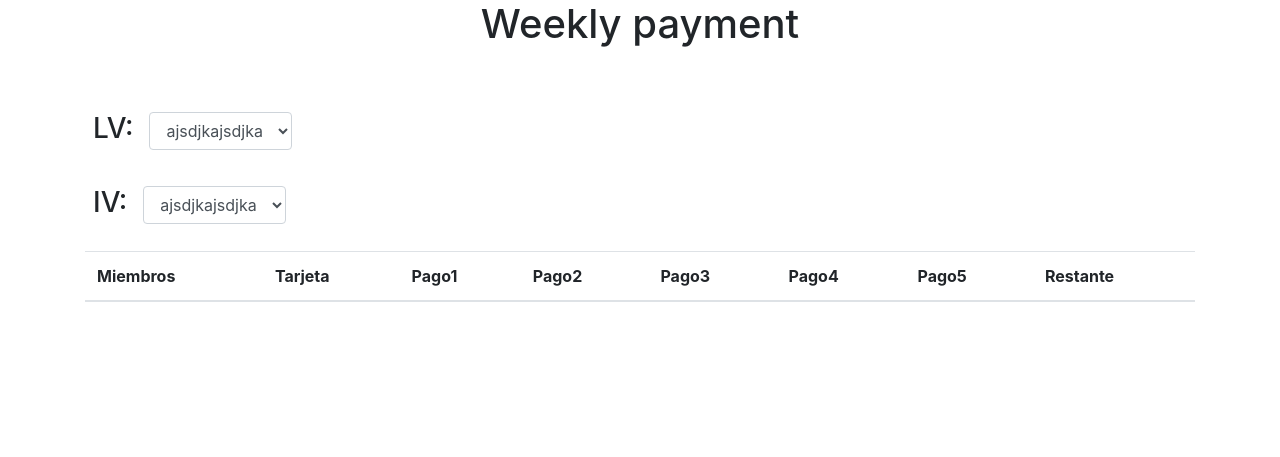
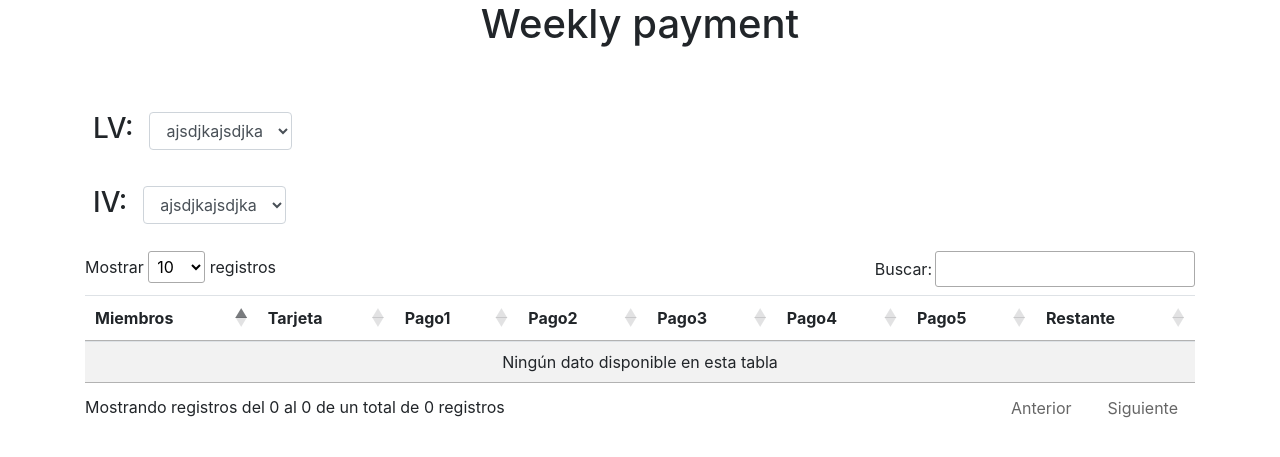
Before and after one commit to cristian2005/SistemaPago, a PHP site: page / in a window 1280 px wide. Shown: the top 457 px of the page. Run offline with PHP 8.4, Linux system fonts and the light colour scheme; lists and menus that the app fills with data are empty; some libraries are stand-ins or nearby versions.

Commit message:
traducido

```diff
--- a/index.php
+++ b/index.php
@@ -4,7 +4,8 @@
 	<meta charset="UTF-8">
 	<title>Metodo de pago</title>
 	<link rel="stylesheet" href="https://maxcdn.bootstrapcdn.com/bootstrap/4.0.0/css/bootstrap.min.css" integrity="sha384-Gn5384xqQ1aoWXA+058RXPxPg6fy4IWvTNh0E263XmFcJlSAwiGgFAW/dAiS6JXm" crossorigin="anonymous">
-
+  <link rel="stylesheet" type="text/css" href="cdn.datatables.net/1.10.19/css/jquery.dataTables.min.css">
+  <link rel="stylesheet" type="text/css" href="https://cdn.datatables.net/v/bs4/dt-1.10.18/datatables.min.css"/>
 </head>
 <body>
 	<?php
@@ -39,7 +40,7 @@
 			</div>
 
 		</div>
-	<table class="table table-striped">
+	<table id="tabla" class="table table-striped">
   <thead>
     <tr>
       <th scope="col">Miembros</th>
@@ -60,6 +61,37 @@
 <script src="https://code.jquery.com/jquery-3.2.1.slim.min.js" integrity="sha384-KJ3o2DKtIkvYIK3UENzmM7KCkRr/rE9/Qpg6aAZGJwFDMVNA/GpGFF93hXpG5KkN" crossorigin="anonymous"></script>
 <script src="https://cdnjs.cloudflare.com/ajax/libs/popper.js/1.12.9/umd/popper.min.js" integrity="sha384-ApNbgh9B+Y1QKtv3Rn7W3mgPxhU9K/ScQsAP7hUibX39j7fakFPskvXusvfa0b4Q" crossorigin="anonymous"></script>
 <script src="https://maxcdn.bootstrapcdn.com/bootstrap/4.0.0/js/bootstrap.min.js" integrity="sha384-JZR6Spejh4U02d8jOt6vLEHfe/JQGiRRSQQxSfFWpi1MquVdAyjUar5+76PVCmYl" crossorigin="anonymous"></script>
+<script type="text/javascript" src="https://cdn.datatables.net/v/bs4/dt-1.10.18/datatables.min.js"></script>
+<script type="text/javascript">
+  $(document).ready( function () {
+     $('#tabla').DataTable( {
+        "language": {
+           "sProcessing":     "Procesando...",
+    "sLengthMenu":     "Mostrar _MENU_ registros",
+    "sZeroRecords":    "No se encontraron resultados",
+    "sEmptyTable":     "Ningún dato disponible en esta tabla",
+    "sInfo":           "Mostrando registros del _START_ al _END_ de un total de _TOTAL_ registros",
+    "sInfoEmpty":      "Mostrando registros del 0 al 0 de un total de 0 registros",
+    "sInfoFiltered":   "(filtrado de un total de _MAX_ registros)",
+    "sInfoPostFix":    "",
+    "sSearch":         "Buscar:",
+     "sUrl":            "",
+    "sInfoThousands":  ",",
+    "sLoadingRecords": "Cargando...",
+    "oPaginate": {
+        "sFirst":    "Primero",
+        "sLast":     "Último",
+        "sNext":     "Siguiente",
+        "sPrevious": "Anterior"
+    },
+    "oAria": {
+        "sSortAscending":  ": Activar para ordenar la columna de manera ascendente",
+        "sSortDescending": ": Activar para ordenar la columna de manera descendente"
+    }
+        }
+    } );
+} );
+</script>
 </body>
 
 </html>
```
